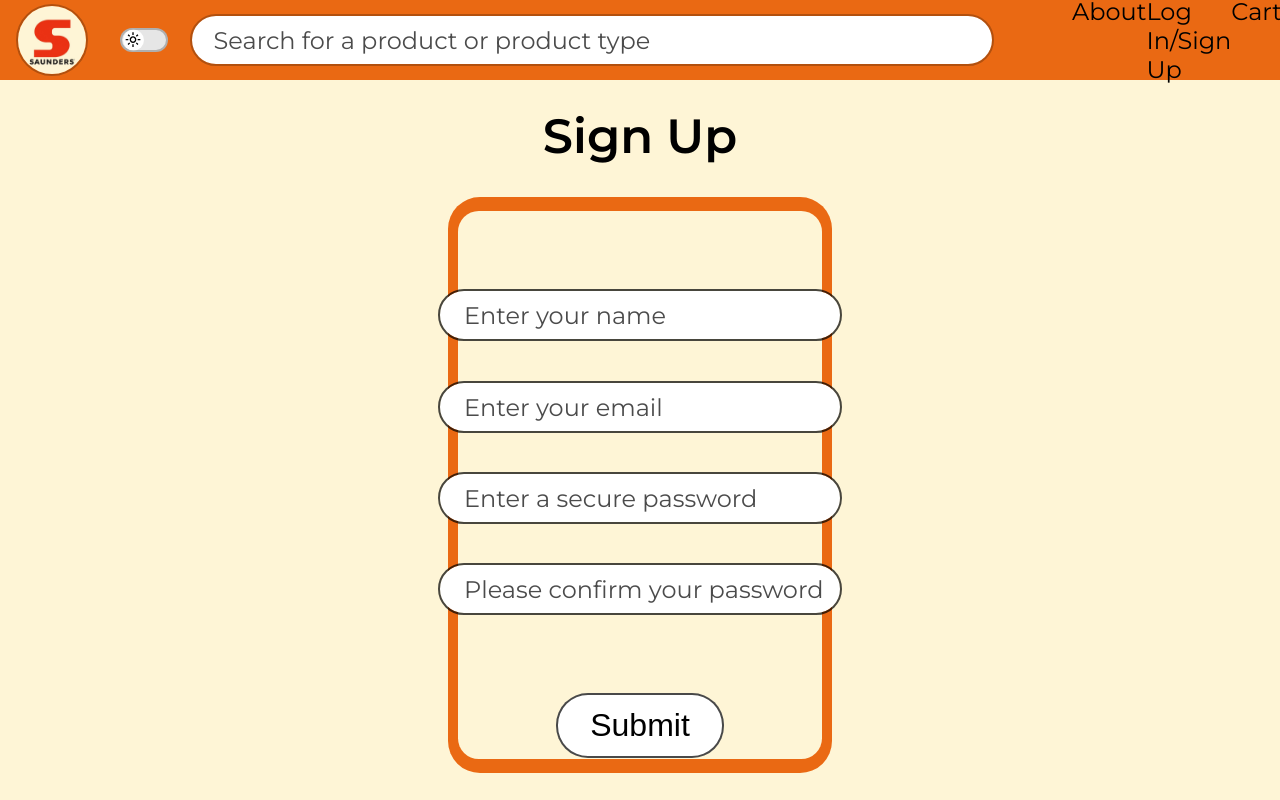
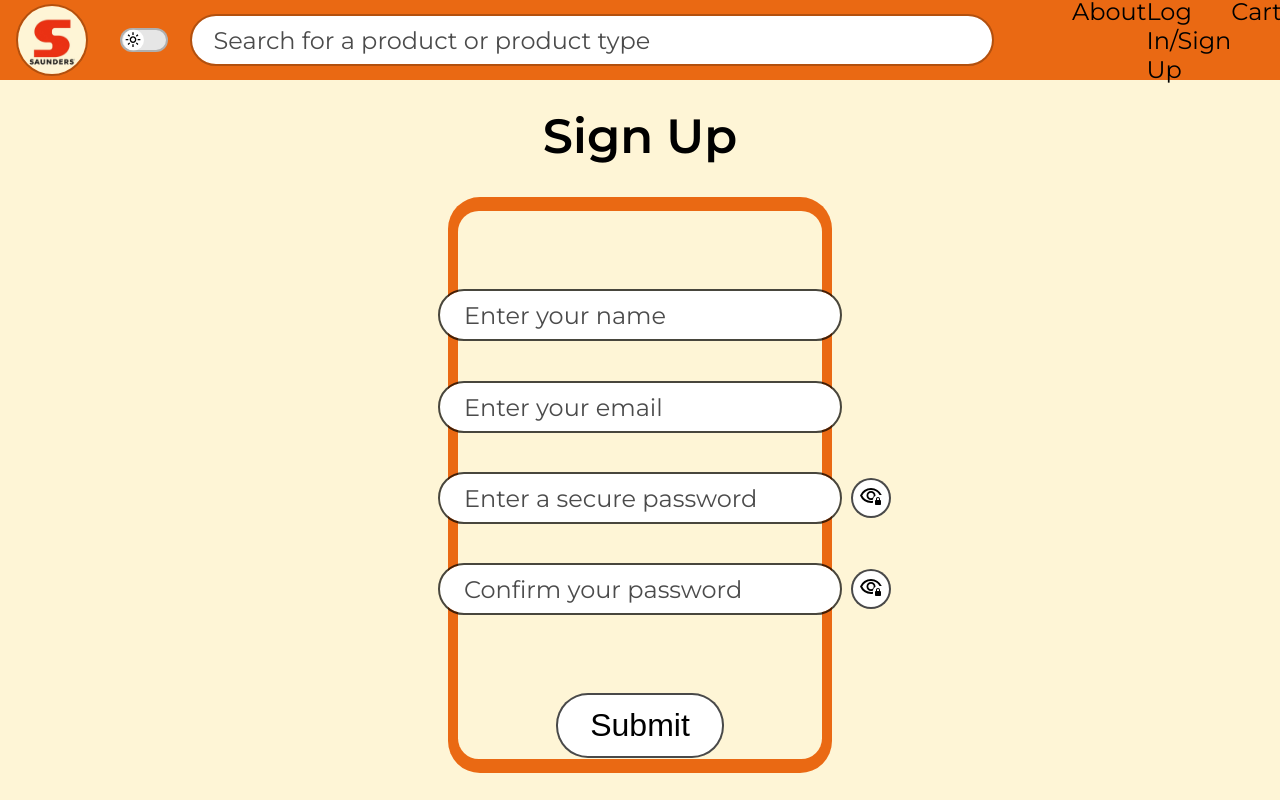
Before and after one commit to Maxsawdust/L2Capstone-Online-Store, a React (Vite) app: page /signup in a window 1280 px wide. Shown: the top 800 px of the page. Built offline with nearby package versions, Linux system fonts and the light colour scheme.

Commit message:
create SignUp validation and tests

```diff
--- a/src/components/InputField/InputField.css
+++ b/src/components/InputField/InputField.css
@@ -58,8 +58,26 @@
   font-size: 1.15rem;
   /* positioning */
   position: absolute;
-  top: 2.95rem;
-  left: 1.5rem;
+  top: 3.2rem;
+  left: 0rem;
   /* styling */
   color: red;
 }
+
+.show-password {
+  /* sizing */
+  height: 2.5rem;
+  width: 2.5rem;
+  /* positioning */
+  position: absolute;
+  top: 50%;
+  transform: translateY(-50%);
+  right: -3.2rem;
+  /* styling */
+  border-radius: 100%;
+  border: 2px solid #000000b6;
+}
+
+.show-password:active {
+  border: 2px solid var(--primary-border-color);
+}
--- a/src/components/InputField/InputField.jsx
+++ b/src/components/InputField/InputField.jsx
@@ -1,4 +1,5 @@
 import "./InputField.css";
+import { useState } from "react";
 
 export default function InputField({
   name,
@@ -7,12 +8,40 @@ export default function InputField({
   handleChange,
   errorCase,
 }) {
-  // MAKE A SHOW PASSWORD BUTTON
+  // local state for handling password inputs
+  const [inputType, setInputType] = useState(type);
+
+  // function to toggle password as shown or not
+  const togglePassword = () => {
+    inputType === "password" ? setInputType("text") : setInputType("password");
+  };
+
   return (
     <div className="InputField">
-      <input type={type} name={name} onChange={handleChange} placeholder="" />
+      <input
+        data-testid={name}
+        type={inputType}
+        name={name}
+        onChange={handleChange}
+        placeholder=""
+      />
       <span className="inputField-label">{labelText}</span>
       <p className="error-message">{errorCase}</p>
+      {type === "password" ? (
+        <button
+          type="button"
+          className="show-password"
+          onClick={togglePassword}>
+          <svg
+            xmlns="http://www.w3.org/2000/svg"
+            height="24px"
+            viewBox="0 -960 960 960"
+            width="24px"
+            fill="#000">
+            <path d="M480-392q-45 0-76.5-31.5T372-500q0-45 31.5-76.5T480-608q45 0 76.5 31.5T588-500q0 45-31.5 76.5T480-392Zm0 192q-146 0-266-81.5T40-500q54-137 174-218.5T480-800q141 0 257.5 76T912-520h-91q-52-93-143-146.5T480-720q-113 0-207.5 59.5T128-500q50 101 144.5 160.5T480-280q20 0 40-2t40-6v81q-20 3-40 5t-40 2Zm0-120q22 0 42.5-5t38.5-14q5-50 31.5-90t67.5-64v-7q0-75-52.5-127.5T480-680q-75 0-127.5 52.5T300-500q0 75 52.5 127.5T480-320Zm-5-180Zm205 380q-17 0-28.5-11.5T640-160v-120q0-17 11.5-28.5T680-320v-40q0-33 23.5-56.5T760-440q33 0 56.5 23.5T840-360v40q17 0 28.5 11.5T880-280v120q0 17-11.5 28.5T840-120H680Zm40-200h80v-40q0-17-11.5-28.5T760-400q-17 0-28.5 11.5T720-360v40Z" />
+          </svg>
+        </button>
+      ) : null}
     </div>
   );
 }
--- a/src/pages/SignUp/SignUp.jsx
+++ b/src/pages/SignUp/SignUp.jsx
@@ -4,8 +4,11 @@ import { InputField } from "../../components";
 import Field from "../../utils/FieldClass";
 import * as Yup from "yup";
 import { validationSchema } from "../../utils/validationSchema";
+import { User } from "../../utils/UserClass";
+import { useNavigate } from "react-router";
 
 export default function SignUp() {
+  const navigate = useNavigate();
   // using formik to handle form validation
   const formik = useFormik({
     // defining intial values
@@ -18,7 +21,22 @@ export default function SignUp() {
 
     // creating a new user object on submit
     onSubmit: (values) => {
-      console.log(values);
+      // initialising users array
+      let users = [];
+      // checking if users already exists in localStorage
+      const savedUsers = localStorage.getItem("users");
+      // setting the users array to existing users if it does
+      if (savedUsers) {
+        users = JSON.parse(savedUsers);
+      }
+
+      // pushing a new User to the array
+      users.push(new User(values.name, values.email, values.password));
+
+      // updating localStorage to reflect the new user
+      localStorage.setItem("users", JSON.stringify(users));
+
+      navigate("/login");
     },
 
     // these stop validation occuring before submission
@@ -33,7 +51,7 @@ export default function SignUp() {
 
   const fields = {
     name: new Field("name", "Enter your name", "text", formik),
-    email: new Field("email", "Enter your email", "email", formik),
+    email: new Field("email", "Enter your email", "text", formik),
     password: new Field(
       "password",
       "Enter a secure password",
@@ -42,7 +60,7 @@ export default function SignUp() {
     ),
     confirmPassword: new Field(
       "confirmPassword",
-      "Please confirm your password",
+      "Confirm your password",
       "password",
       formik
     ),
--- /dev/null
+++ b/src/utils/UserClass.js
@@ -0,0 +1,8 @@
+export class User {
+  constructor(name, email, password) {
+    this.name = name;
+    this.email = email;
+    this.password = password;
+    this.cart = [];
+  }
+}
--- a/src/utils/validationSchema.js
+++ b/src/utils/validationSchema.js
@@ -7,36 +7,48 @@ export const validationSchema = {
     // all fields use "required()" to make sure they have input
     .required("First name is required")
     // names are validated to only contain numbers
-    .matches(/^[a-zA-Z]+$/, "name can only include letters")
+    .matches(/^[a-zA-Z]+$/, "Name can only include letters")
     // names are validated to be no more than 20 chars
-    .max(20, "Name cannot exceed 20 characters."),
+    .max(20, "Name cannot exceed 20 characters"),
 
   email: Yup.string()
-    .required("Email is required.")
+    .required("Email is required")
     // .email validates for a valid email address
-    .email("Please enter a valid email address."),
+    .email("Please enter a valid email address")
+    // custom validation to check that email has not already been used
+    .test(
+      "unique-email",
+      "There is already an account with this email",
+      (value) => {
+        let users = [];
+        const savedUsers = localStorage.getItem("users");
+        if (savedUsers) {
+          users = JSON.parse(savedUsers);
+        }
+
+        // returning the inverse of users.some again the email value
+        return !users.some((user) => user.email === value);
+      }
+    ),
 
   password: Yup.string()
     .required("Password is required")
-    .min(8, "Password must be at least 8 characters.")
+    .min(8, "Password must be at least 8 characters")
     /* instead of one big regex, I split these up into many smaller ones,
        so that the user knows what they specifically need to change */
-    .matches(/(?=.*\d)/, "Password must contain at least one number.")
+    .matches(/(?=.*\d)/, "Password must contain at least one number")
     .matches(
       /(?=.*[a-z])/,
-      "Password must contain at least one lower-case letter."
+      "Password must contain at least one lower-case letter"
     )
-    .matches(
-      /(?=.*[A-Z])/,
-      "Password must contain at least one capital letter."
-    )
+    .matches(/(?=.*[A-Z])/, "Password must contain at least one capital letter")
     .matches(
       /(?=.*[!@#$%^&*-])/,
-      "Password must contain at least one special character."
+      "Password must contain at least one special character"
     ),
 
   confirmPassword: Yup.string()
     // oneOf can take a reference to another field to make sure they're the same.
-    .oneOf([Yup.ref("password")], "Passwords do not match.")
+    .oneOf([Yup.ref("password")], "Passwords do not match")
     .required("Please confirm your password"),
 };
```
Also changed, not shown: src/assets/SVGs/show-password.svg (added), 1 other file (tests, documents, lock files or other folders).
